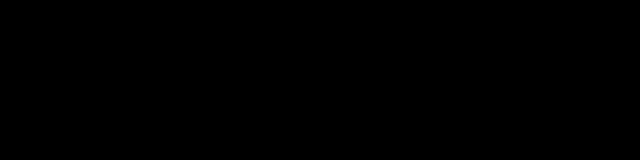
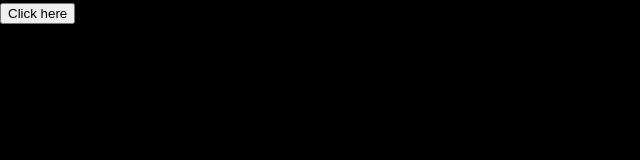
Before and after one commit to TomasJancik/LightPresenter, a plain HTML site: page slave.html in a window 1280 px wide. Shown: the whole page, without its empty margins (0-640 px from the left). Drawn offline with Linux system fonts and the light colour scheme.

Commit message:
add button to enable autplay videos

```diff
--- a/js/slave.js
+++ b/js/slave.js
@@ -119,6 +119,10 @@ function Slave() {
         }
     };
 
+    let removeTarget = (e) => {
+        e.target.remove();
+    }
+
     // init
     // hide everything
     this.hideAll();
@@ -137,6 +141,8 @@ function Slave() {
             handleVideoEnd();
         }
     })
+
+    document.querySelector("#enableAutoplay").addEventListener("click", removeTarget);
 }
 
 let s = new Slave();
--- a/slave.html
+++ b/slave.html
@@ -6,6 +6,7 @@
     <link rel="stylesheet" type="text/css" href="style/general.css">
 </head>
 <body id="slave">
+<button id="enableAutoplay">Click here</button>
 <div id="presentation"></div>
 <iframe allow="autoplay; fullscreen"></iframe>
 <audio></audio>
```
